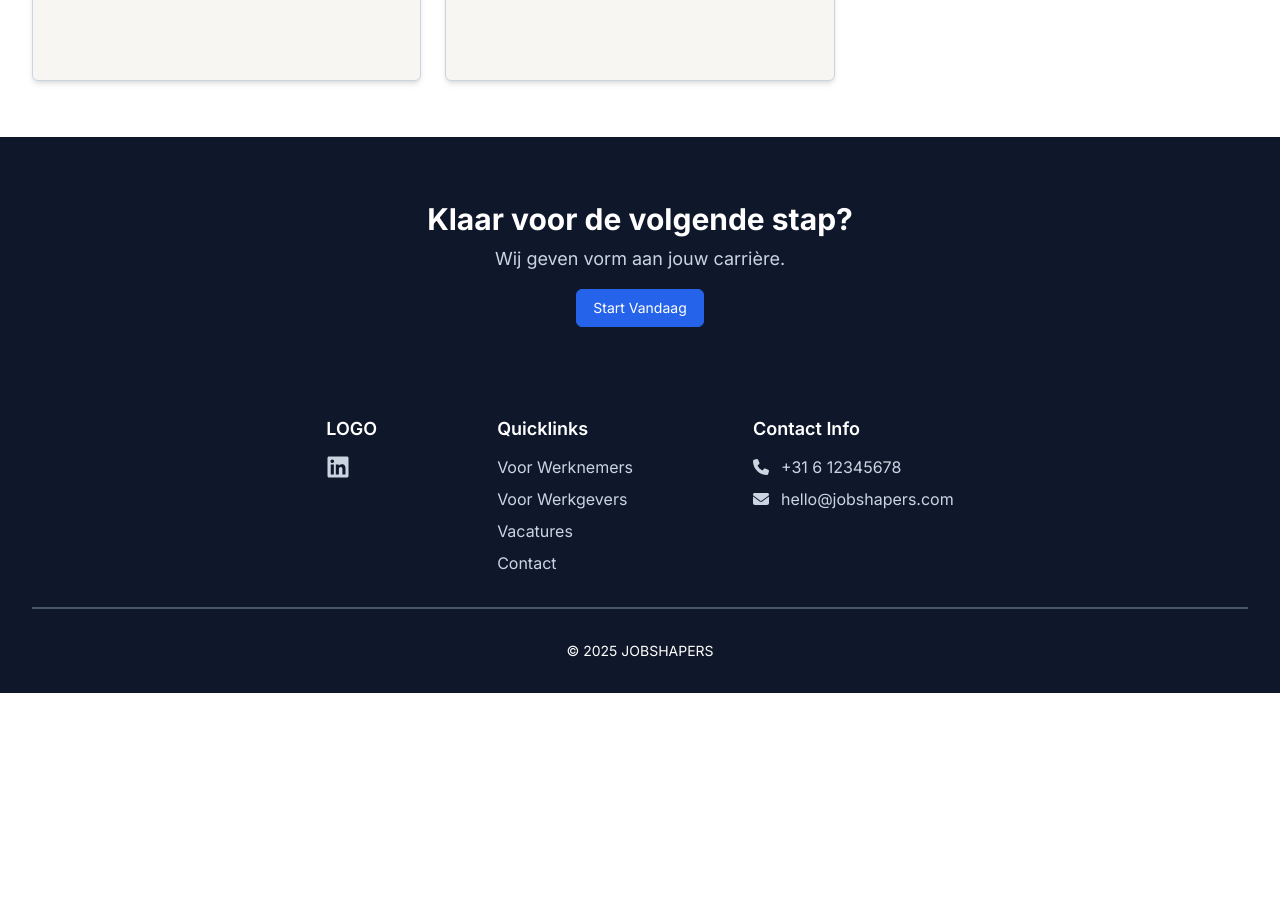
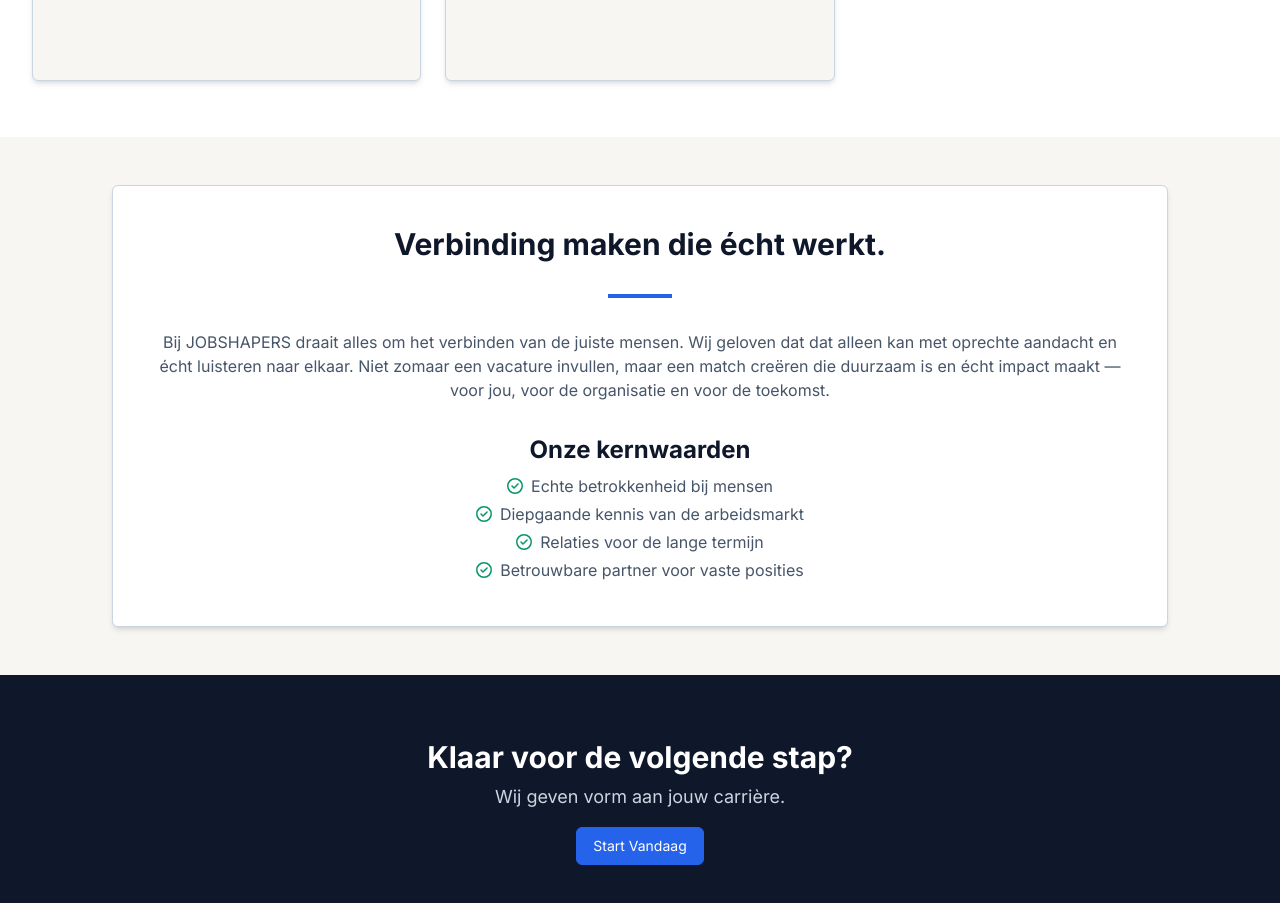
Before and after one commit to EdwinSch/jobshapers, a Next.js app: page /werkgevers in a window 1280 px wide. Shown: the part 1300-2203 px from the top of the page. Before the commit the page ends 1993 px from the top, so only its background shows below. Built offline with nearby package versions, Linux system fonts and the light colour scheme.

Commit message:
finish employer page

```diff
--- a/app/werkgevers/page.jsx
+++ b/app/werkgevers/page.jsx
@@ -1,5 +1,6 @@
 import EmployersHero from "@/components/EmployersHero";
 import SellingPointCard from "@/components/SellingPointCard";
+import { FaRegCircleCheck } from "react-icons/fa6";
 
 import {
   FaSuitcase,
@@ -12,12 +13,14 @@ import {
 const EmployersPage = () => {
   return (
     <>
+      {/* Hero */}
       <div className="bg-jsOffWhite">
         <div className="mx-auto max-w-7xl px-4 md:px-6 lg:px-8">
           <EmployersHero />
         </div>
       </div>
 
+      {/* USPs */}
       <div className="mx-auto max-w-7xl py-14 px-4 md:px-6 lg:px-8">
         <h2 className="mb-10 text-jsMidnight text-2xl md:text-3xl font-bold text-center">
           Waarom kiezen voor JOBSHAPERS?
@@ -55,6 +58,56 @@ const EmployersPage = () => {
           />
         </section>
       </div>
+
+      {/* Info */}
+      <div className="bg-jsOffWhite">
+        <div className="mx-auto py-12 max-w-7xl px-4 md:px-6 lg:px-8">
+          <div className="mx-0 md:mx-20 p-6 md:p-10 bg-white border border-slate-300 rounded-md shadow-md flex flex-col items-center gap-8">
+            <h2 className="text-jsMidnight text-2xl md:text-3xl font-bold text-center">
+              Verbinding maken die écht werkt.
+            </h2>
+            <hr className="border-2 border-jsBlue w-16" />
+            <p className="text-center text-jsText">
+              Bij JOBSHAPERS draait alles om het verbinden van de juiste mensen.
+              Wij geloven dat dat alleen kan met oprechte aandacht en écht
+              luisteren naar elkaar. Niet zomaar een vacature invullen, maar een
+              match creëren die duurzaam is en écht impact maakt — voor jou,
+              voor de organisatie en voor de toekomst.
+            </p>
+            <div>
+              <h3 className="mb-2 font-bold text-2xl text-jsMidnight text-center">
+                Onze kernwaarden
+              </h3>
+              <ul>
+                <li className="mb-1 flex justify-center items-center gap-2">
+                  <FaRegCircleCheck className="text-jsGreen" />
+                  <span className="text-jsText">
+                    Echte betrokkenheid bij mensen
+                  </span>
+                </li>
+                <li className="mb-1 flex justify-center items-center gap-2">
+                  <FaRegCircleCheck className="text-jsGreen" />
+                  <span className="text-jsText">
+                    Diepgaande kennis van de arbeidsmarkt
+                  </span>
+                </li>
+                <li className="mb-1 flex justify-center items-center gap-2">
+                  <FaRegCircleCheck className="text-jsGreen" />
+                  <span className="text-jsText">
+                    Relaties voor de lange termijn
+                  </span>
+                </li>
+                <li className="mb-1 flex justify-center items-center gap-2">
+                  <FaRegCircleCheck className="text-jsGreen" />
+                  <span className="text-jsText">
+                    Betrouwbare partner voor vaste posities
+                  </span>
+                </li>
+              </ul>
+            </div>
+          </div>
+        </div>
+      </div>
     </>
   );
 };
```
